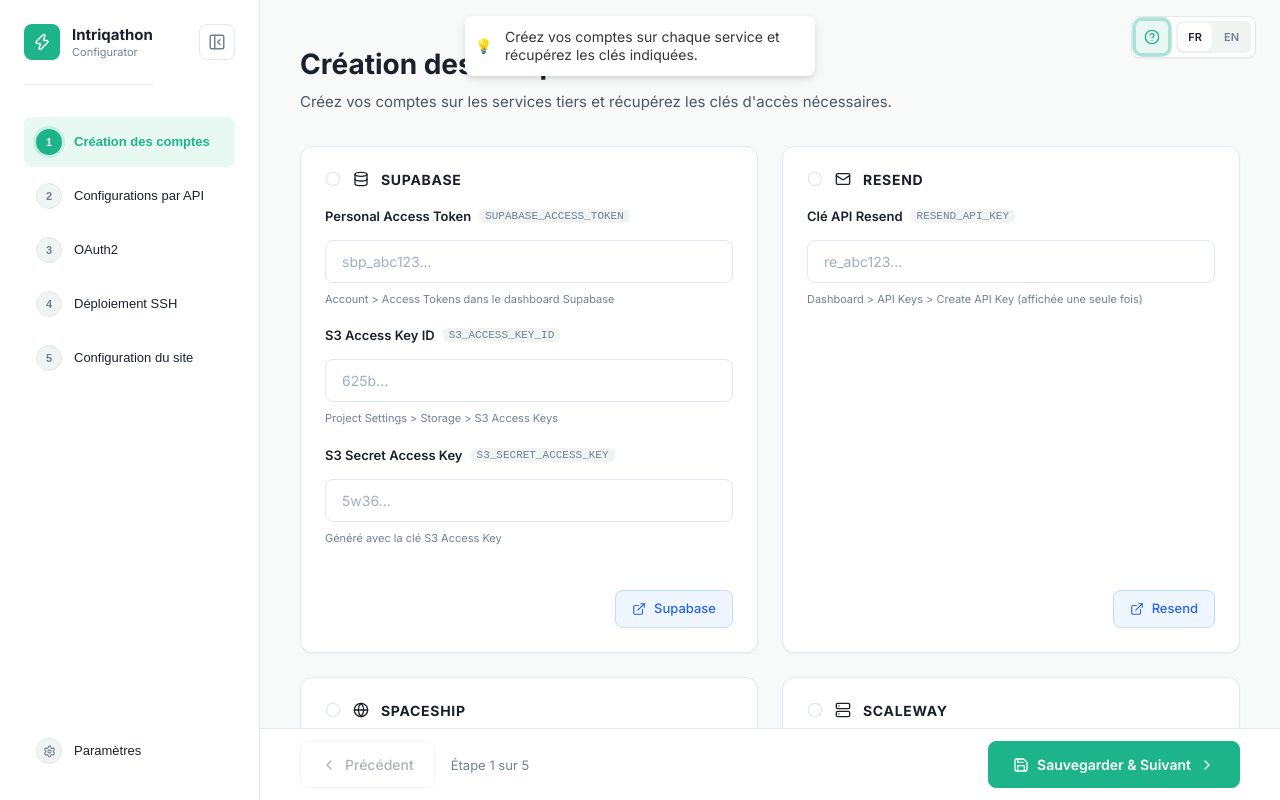
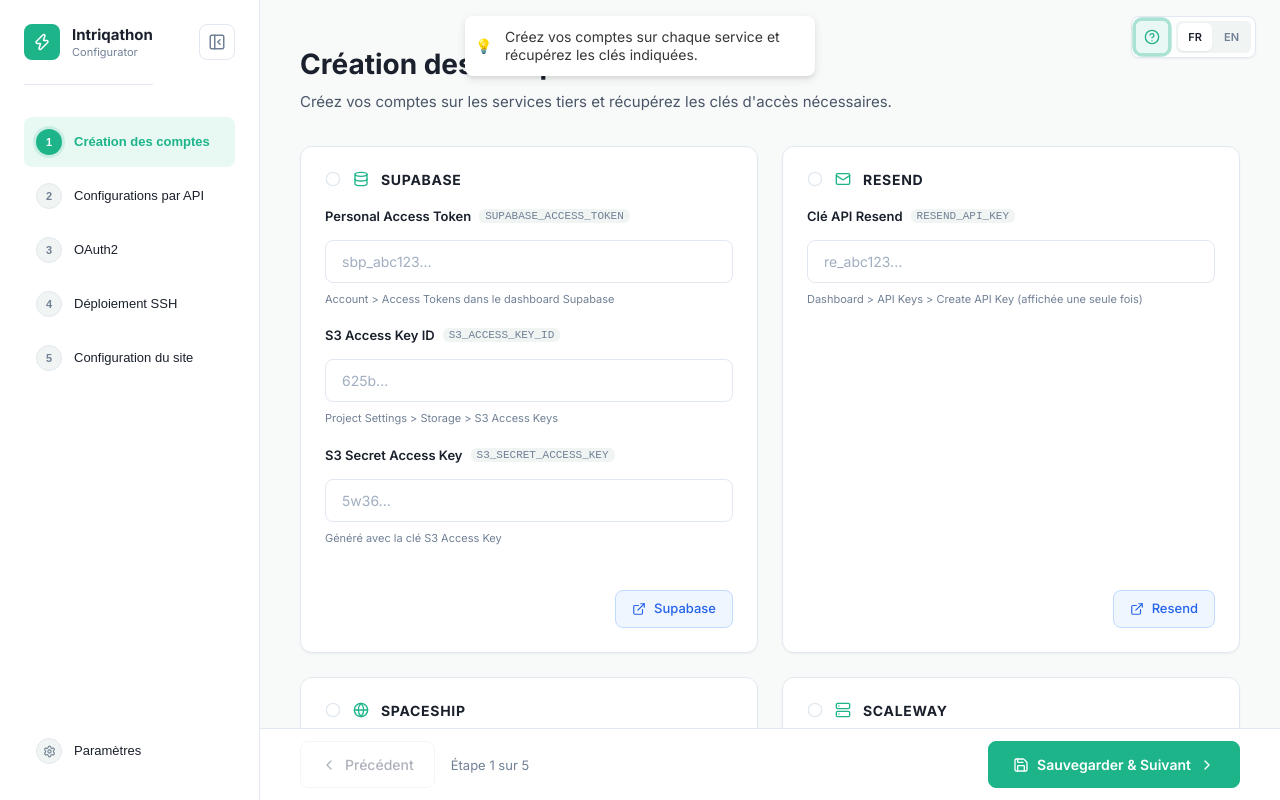
Before and after one commit to Intriqathon2027/intriqathon-configurator, a React (Vite) app: page / in a window 1280 px wide. Both pictures are taken after a click on the button "Nouvelle configuration". Built offline with nearby package versions, Linux system fonts and the light colour scheme.

Commit message:
feat(ux ui): card design harmonisation on AccountCreation page

```diff
--- a/src/App.tsx
+++ b/src/App.tsx
@@ -3,7 +3,7 @@
 import { AccountCreation } from './pages/AccountCreation'
 import { ApiConfiguration } from './pages/ApiConfiguration'
 import { OAuth2 } from './pages/OAuth2.tsx'
-import { Generation } from './pages/Generation.tsx'
+import { Deploy } from './pages/Deploy.tsx'
 import { ConfigSite } from './pages/ConfigSite.tsx'
 
 function StepRouter() {
@@ -13,7 +13,7 @@
     case 0: return <AccountCreation />
     case 1: return <ApiConfiguration />
     case 2: return <OAuth2 />
-    case 3: return <Generation />
+    case 3: return <Deploy />
     case 4: return <ConfigSite />
     default: return <AccountCreation />
   }
--- a/src/index.css
+++ b/src/index.css
@@ -342,21 +342,6 @@
   overflow: hidden;
 }
 
-.service-account-card::before {
-  content: '';
-  position: absolute;
-  top: 0;
-  left: 0;
-  bottom: 0;
-  width: 3px;
-  background: transparent;
-  transition: background var(--transition-fast);
-}
-
-.service-account-card--complete::before {
-  background: var(--color-primary);
-}
-
 .service-account-card--complete {
   background: hsla(160, 60%, 97%, 0.6);
   border-color: hsla(160, 60%, 75%, 0.6);
@@ -384,7 +369,7 @@
 }
 
 .service-account-card__service-icon {
-  color: var(--color-text);
+  color: var(--color-primary);
   display: flex;
   align-items: center;
 }
@@ -454,7 +439,7 @@
 }
 
 .service-config-block__icon {
-  color: var(--color-text);
+  color: var(--color-primary);
   display: flex;
   align-items: center;
 }
@@ -1436,7 +1421,7 @@
 }
 
 /* =============================================
-   FINAL STEP (Generation)
+   FINAL STEP (Deploy)
    ============================================= */
 .env-preview {
   background: var(--color-text);
--- a/src/pages/AccountCreation.tsx
+++ b/src/pages/AccountCreation.tsx
@@ -119,7 +119,7 @@
         {/* Supabase */}
         <ServiceAccountCard
           serviceName={t('accountCreation.supabase.title')}
-          serviceIcon={<Database size={16} />}
+          serviceIcon={<Database size={16} color="var(--color-primary)" />}
           externalUrl="https://supabase.com/dashboard/account/tokens"
           externalLabel={t('accountCreation.supabase.link')}
           isComplete={isSupabaseComplete}
@@ -160,7 +160,7 @@
         {/* Resend */}
         <ServiceAccountCard
           serviceName={t('accountCreation.resend.title')}
-          serviceIcon={<Mail size={16} />}
+          serviceIcon={<Mail size={16} color="var(--color-primary)" />}
           externalUrl="https://resend.com/api-keys"
           externalLabel={t('accountCreation.resend.link')}
           isComplete={isResendComplete}
@@ -182,7 +182,7 @@
         {/* Spaceship */}
         <ServiceAccountCard
           serviceName={t('accountCreation.spaceship.title')}
-          serviceIcon={<Globe size={16} />}
+          serviceIcon={<Globe size={16} color="var(--color-primary)" />}
           externalUrl="https://www.spaceship.com"
           externalLabel={t('accountCreation.spaceship.link')}
           isComplete={isSpaceshipComplete}
@@ -222,7 +222,7 @@
         {/* Scaleway */}
         <ServiceAccountCard
           serviceName={t('accountCreation.scaleway.title')}
-          serviceIcon={<Server size={16} />}
+          serviceIcon={<Server size={16} color="var(--color-primary)" />}
           externalUrl="https://console.scaleway.com/iam/api-keys"
           externalLabel={t('accountCreation.scaleway.link')}
           isComplete={isScalewayComplete}
--- a/src/pages/ApiConfiguration.tsx
+++ b/src/pages/ApiConfiguration.tsx
@@ -16,26 +16,22 @@
     <>
       <h3><Database size={15} /> Supabase</h3>
       <ol>
-        <li>In your Supabase project, go to <strong>Project Settings &gt; API</strong> to find your URL and anon/service keys</li>
-        <li>Go to <strong>Project Settings &gt; Database</strong> to get the DATABASE_URL and DIRECT_URL connection strings</li>
-        <li>Click <strong>Launch</strong> to auto-configure, or open the manual section to fill in the fields yourself</li>
+        <li><strong>URL, Anon Key & Service Role Key:</strong> Go to <code>Project Settings &gt; API</code> in your Supabase dashboard.</li>
+        <li><strong>DATABASE_URL & DIRECT_URL:</strong> Go to <code>Project Settings &gt; Database</code>. Make sure to use Transaction mode for DIRECT_URL (port 5432) and Session mode for DATABASE_URL (port 6543).</li>
       </ol>
       <h3><Globe size={15} /> Spaceship</h3>
       <ol>
-        <li>Enter the IPv4 address of your Scaleway instance</li>
-        <li>The DNS records below (A, TXT) must be added to your domain registrar (Spaceship)</li>
-        <li>Propagation can take up to 24–48h</li>
+        <li><strong>IPv4 Address:</strong> Copy the public IP from <code>Scaleway Console &gt; Compute &gt; Instances &gt; [Your Instance] &gt; Overview</code>.</li>
+        <li><strong>DNS Configuration:</strong> Go to Spaceship in <code>Launchpad &gt; Domain Portfolio &gt; (Click your domain) &gt; Advanced DNS</code> to add the required A and TXT records.</li>
       </ol>
       <h3><Server size={15} /> Scaleway</h3>
       <ol>
-        <li>Create an instance with the recommended specs</li>
-        <li>Note the public IPv4 address and enter it in the Spaceship step</li>
+        <li><strong>Specifications:</strong> Manually create your instance from <code>Scaleway Console &gt; Compute &gt; Instances &gt; Create an Instance</code> using the recommended specs.</li>
       </ol>
       <h3><Mail size={15} /> Resend</h3>
       <ol>
-        <li>In Resend, add the <strong>mail.yourdomain.com</strong> subdomain</li>
-        <li>Configure the FROM_EMAIL field with the sending address</li>
-        <li>Set ALLOWED_EMAILS to <code>*</code> to allow all, or restrict to specific addresses</li>
+        <li><strong>Subdomain:</strong> Go to <code>Resend Dashboard &gt; Domains &gt; Add Domain</code> to register <code>mail.yourdomain.com</code>.</li>
+        <li><strong>Sender (FROM_EMAIL):</strong> Use an authorized address on this verified domain.</li>
       </ol>
     </>
   )
@@ -44,26 +40,22 @@
     <>
       <h3><Database size={15} /> Supabase</h3>
       <ol>
-        <li>Dans votre projet Supabase, allez dans <strong>Project Settings &gt; API</strong> pour trouver l'URL et les clés anon/service</li>
-        <li>Allez dans <strong>Project Settings &gt; Database</strong> pour obtenir les chaînes de connexion DATABASE_URL et DIRECT_URL</li>
-        <li>Cliquez sur <strong>Lancer</strong> pour configurer automatiquement, ou ouvrez la section manuelle pour renseigner les champs vous-même</li>
+        <li><strong>URL, Clé Anon & Clé Service Role :</strong> Allez dans <code>Project Settings &gt; API</code> dans le dashboard Supabase.</li>
+        <li><strong>DATABASE_URL & DIRECT_URL :</strong> Allez dans <code>Project Settings &gt; Database</code>. Assurez-vous d'utiliser le mode "Transaction" pour DIRECT_URL (port 5432) et "Session" pour DATABASE_URL (port 6543).</li>
       </ol>
       <h3><Globe size={15} /> Spaceship</h3>
       <ol>
-        <li>Entrez l'adresse IPv4 de votre instance Scaleway</li>
-        <li>Les enregistrements DNS ci-dessous (A, TXT) doivent être ajoutés chez votre registrar (Spaceship)</li>
-        <li>La propagation peut prendre jusqu'à 24–48h</li>
+        <li><strong>Adresse IPv4 :</strong> Copiez l'IP publique depuis <code>Scaleway Console &gt; Compute &gt; Instances &gt; [Votre Instance] &gt; Overview</code>.</li>
+        <li><strong>Configuration DNS :</strong> Allez sur Spaceship dans <code>Launchpad &gt; Domain Portfolio &gt; (Cliquez sur votre domaine) &gt; Advanced DNS</code> pour ajouter les entrées A et TXT affichées.</li>
       </ol>
       <h3><Server size={15} /> Scaleway</h3>
       <ol>
-        <li>Créez une instance avec les spécifications recommandées</li>
-        <li>Notez l'adresse IPv4 publique et entrez-la à l'étape Spaceship</li>
+        <li><strong>Spécifications :</strong> Créez manuellement votre instance depuis <code>Scaleway Console &gt; Compute &gt; Instances &gt; Create an Instance</code> en suivant les caractéristiques recommandées.</li>
       </ol>
       <h3><Mail size={15} /> Resend</h3>
       <ol>
-        <li>Dans Resend, ajoutez le sous-domaine <strong>mail.votredomaine.com</strong></li>
-        <li>Renseignez le champ FROM_EMAIL avec l'adresse d'envoi</li>
-        <li>Mettez ALLOWED_EMAILS à <code>*</code> pour tout autoriser, ou restreignez à des adresses spécifiques</li>
+        <li><strong>Sous-domaine :</strong> Allez dans <code>Resend Dashboard &gt; Domains &gt; Add Domain</code> pour enregistrer <code>mail.votredomaine.com</code>.</li>
+        <li><strong>Expéditeur (FROM_EMAIL) :</strong> Utilisez une adresse autorisée sur ce domaine vérifié.</li>
       </ol>
     </>
   )
@@ -186,7 +178,7 @@
         <ServiceConfigBlock
           stepNumber={1}
           serviceName="SUPABASE"
-          serviceIcon={<Database size={18} />}
+          serviceIcon={<Database size={18} color="var(--color-primary)" />}
           description={t('apiConfig.supabase.desc')}
           status={supabaseStatus}
           onStart={() => handleStart('Supabase')}
@@ -248,7 +240,7 @@
         <ServiceConfigBlock
           stepNumber={2}
           serviceName="SPACESHIP"
-          serviceIcon={<Globe size={18} />}
+          serviceIcon={<Globe size={18} color="var(--color-primary)" />}
           description={t('apiConfig.spaceship.desc')}
           status={spaceshipStatus}
           onStart={() => handleStart('Spaceship')}
@@ -309,7 +301,7 @@
         <ServiceConfigBlock
           stepNumber={3}
           serviceName="SCALEWAY"
-          serviceIcon={<Server size={18} />}
+          serviceIcon={<Server size={18} color="var(--color-primary)" />}
           description={t('apiConfig.scaleway.desc')}
           status={scalewayStatus}
           onStart={() => handleStart('Scaleway')}
@@ -344,7 +336,7 @@
         <ServiceConfigBlock
           stepNumber={4}
           serviceName="RESEND"
-          serviceIcon={<Mail size={18} />}
+          serviceIcon={<Mail size={18} color="var(--color-primary)" />}
           description={t('apiConfig.resend.desc')}
           status={resendStatus}
           onStart={() => handleStart('Resend')}
--- a/src/pages/Generation.tsx
+++ b/src/pages/Deploy.tsx
@@ -7,7 +7,7 @@
 
 type DeployTab = 'auto' | 'manual'
 
-export function Generation() {
+export function Deploy() {
   const { t } = useApp()
   const [activeTab, setActiveTab] = useState<DeployTab>('auto')
 
```
